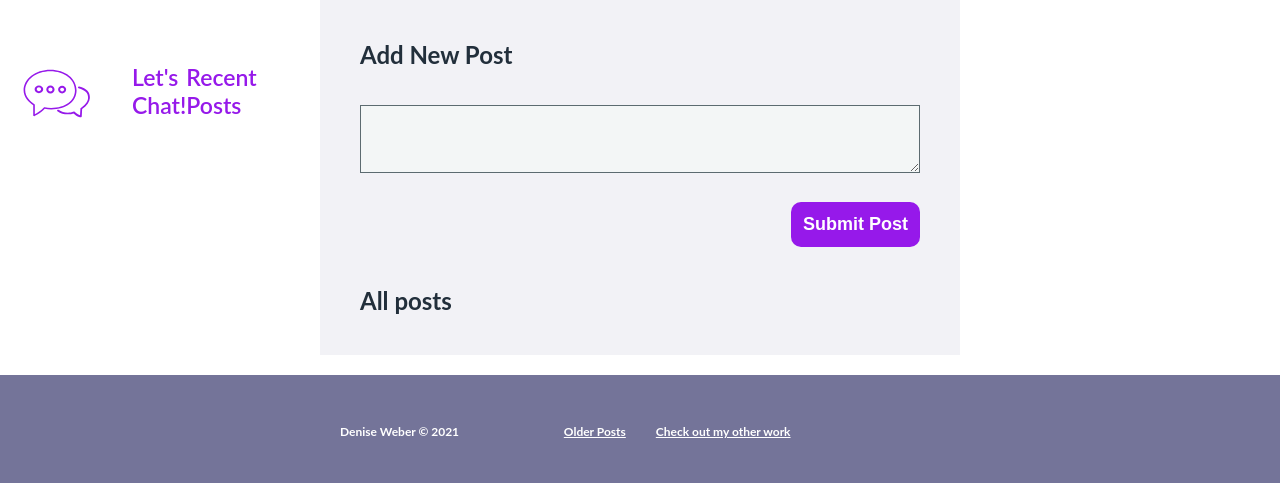
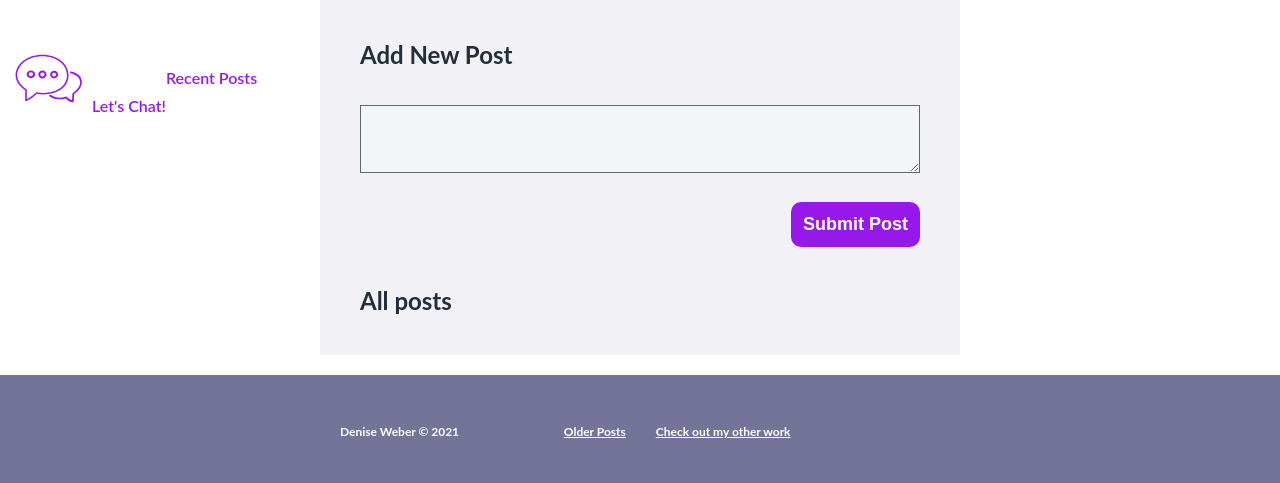
Before and after one commit to dweber0001/python-web-app, a Flask app: page / in a window 1280 px wide. Shown: the top 483 px of the page. Run offline with Flask 2, Linux system fonts and the light colour scheme; data that the repository does not hold is empty.

Commit message:
Update home.html

```diff
--- a/templates/home.html
+++ b/templates/home.html
@@ -9,17 +9,13 @@
 </head>
 
 <body>
-    <header id="header">
-       <div class="logo">
-       <img id="header-img" src="/static/logo2.svg" alt="My Blog logo"/>
-        </div>
-        <nav id="nav-bar">
-            <ul>
-                <li><a class="nav-link">Let's Chat!</a></li>
-                <li><a class="nav-link" href="#bottom"<u>Recent Posts</u></a></li>
-            </ul>
-        </nav>
-    </header>
+       <header>
+           <div class="title"><img class="logo" src="/static/logo2.svg"
+           alt="My Blog logo"/>Let's Chat!</div>
+           <div class="menu">
+               <div class="menu-item">Recent Posts</div>
+           </div>
+       </header>
 
     <main class="main">
         <section>
```
